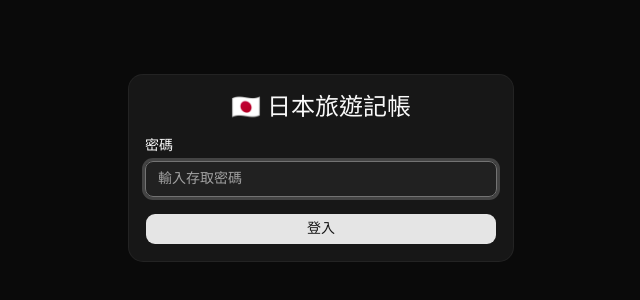
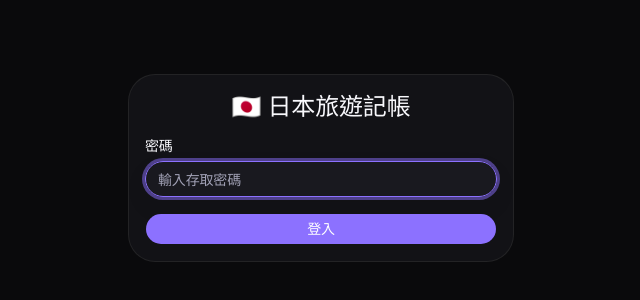
Before and after one commit to zooroy/japan-receipt-tracking, a Next.js app: page /login in a window 1280 px wide. Shown: the part 232-532 px from the top of the page, without its empty margins (319-959 px from the left). Built offline with nearby package versions, Linux system fonts and the light colour scheme.

Commit message:
refactor(ui): 集中管理分類設定並更新設計 token
新增 categories.ts 作為分類標籤與顏色的單一來源，
移除四個元件中重複的 CATEGORY_LABELS 常數。
同步更新 globals.css 至 OKLCH 色彩空間，
並修正圖表 CSS 變數語法（hsl(var(--)) → var(--)）。

```diff
--- a/src/app/globals.css
+++ b/src/app/globals.css
@@ -1,120 +1,173 @@
 @import "tailwindcss";
-@import "tw-animate-css";
-@import "shadcn/tailwind.css";
 
 @custom-variant dark (&:is(.dark *));
+
+:root {
+  --background: oklch(0.9946 0.0026 286.3519);
+  --foreground: oklch(0.1615 0.0105 285.1663);
+  --card: oklch(1.0000 0 0);
+  --card-foreground: oklch(0.1615 0.0105 285.1663);
+  --popover: oklch(1.0000 0 0);
+  --popover-foreground: oklch(0.1615 0.0105 285.1663);
+  --primary: oklch(0.5565 0.2430 261.9529);
+  --primary-foreground: oklch(0.9670 0.0029 264.5419);
+  --secondary: oklch(0.9475 0.0268 290.4744);
+  --secondary-foreground: oklch(0.4143 0.1248 286.0391);
+  --muted: oklch(0.9601 0.0093 286.2229);
+  --muted-foreground: oklch(0.5052 0.0379 284.9640);
+  --accent: oklch(0.9634 0.0175 279.0619);
+  --accent-foreground: oklch(0.5553 0.2554 283.4559);
+  --destructive: oklch(0.6368 0.2078 25.3313);
+  --destructive-foreground: oklch(0.9842 0.0034 247.8575);
+  --border: oklch(0.9163 0.0162 286.0759);
+  --input: oklch(0.9163 0.0162 286.0759);
+  --ring: oklch(0.5565 0.2430 261.9529);
+  --chart-1: oklch(0.5553 0.2554 283.4559);
+  --chart-2: oklch(0.6037 0.2141 267.5162);
+  --chart-3: oklch(0.7495 0.1297 210.9704);
+  --chart-4: oklch(0.8023 0.1492 175.5763);
+  --chart-5: oklch(0.6945 0.1422 167.0638);
+  --sidebar: oklch(0.9946 0.0026 286.3519);
+  --sidebar-foreground: oklch(0.1615 0.0105 285.1663);
+  --sidebar-primary: oklch(0.5565 0.2430 261.9529);
+  --sidebar-primary-foreground: oklch(1.0000 0 0);
+  --sidebar-accent: oklch(0.9634 0.0175 279.0619);
+  --sidebar-accent-foreground: oklch(0.5553 0.2554 283.4559);
+  --sidebar-border: oklch(0.9163 0.0162 286.0759);
+  --sidebar-ring: oklch(0.5565 0.2430 261.9529);
+  --font-sans: 'Inter', sans-serif;
+  --font-serif: 'Merriweather', serif;
+  --font-mono: 'JetBrains Mono', monospace;
+  --radius: 1.4rem;
+  --shadow-x: 0px;
+  --shadow-y: 4px;
+  --shadow-blur: 15px;
+  --shadow-spread: 0px;
+  --shadow-opacity: 0.15;
+  --shadow-color: #000000;
+  --shadow-2xs: 0px 4px 15px 0px hsl(0 0% 0% / 0.07);
+  --shadow-xs: 0px 4px 15px 0px hsl(0 0% 0% / 0.07);
+  --shadow-sm: 0px 4px 15px 0px hsl(0 0% 0% / 0.15), 0px 1px 2px -1px hsl(0 0% 0% / 0.15);
+  --shadow: 0px 4px 15px 0px hsl(0 0% 0% / 0.15), 0px 1px 2px -1px hsl(0 0% 0% / 0.15);
+  --shadow-md: 0px 4px 15px 0px hsl(0 0% 0% / 0.15), 0px 2px 4px -1px hsl(0 0% 0% / 0.15);
+  --shadow-lg: 0px 4px 15px 0px hsl(0 0% 0% / 0.15), 0px 4px 6px -1px hsl(0 0% 0% / 0.15);
+  --shadow-xl: 0px 4px 15px 0px hsl(0 0% 0% / 0.15), 0px 8px 10px -1px hsl(0 0% 0% / 0.15);
+  --shadow-2xl: 0px 4px 15px 0px hsl(0 0% 0% / 0.38);
+  --tracking-normal: -0.01em;
+  --spacing: 0.25rem;
+}
+
+.dark {
+  --background: oklch(0.1457 0.0043 285.8570);
+  --foreground: oklch(0.9803 0.0053 286.3017);
+  --card: oklch(0.1840 0.0081 285.5768);
+  --card-foreground: oklch(0.9803 0.0053 286.3017);
+  --popover: oklch(0.1840 0.0081 285.5768);
+  --popover-foreground: oklch(0.9803 0.0053 286.3017);
+  --primary: oklch(0.6449 0.2024 288.1131);
+  --primary-foreground: oklch(1.0000 0 0);
+  --secondary: oklch(0.2434 0.0577 285.6789);
+  --secondary-foreground: oklch(0.8684 0.0704 292.0563);
+  --muted: oklch(0.2225 0.0194 284.7155);
+  --muted-foreground: oklch(0.7155 0.0288 285.6486);
+  --accent: oklch(0.2793 0.0598 283.1864);
+  --accent-foreground: oklch(0.8201 0.0997 293.7767);
+  --destructive: oklch(0.3958 0.1331 25.7230);
+  --destructive-foreground: oklch(0.9842 0.0034 247.8575);
+  --border: oklch(0.2897 0.0199 285.0881);
+  --input: oklch(0.2897 0.0199 285.0881);
+  --ring: oklch(0.6449 0.2024 288.1131);
+  --chart-1: oklch(0.6231 0.1880 259.8145);
+  --chart-2: oklch(0.6268 0.2325 303.9004);
+  --chart-3: oklch(0.5854 0.2041 277.1173);
+  --chart-4: oklch(0.6056 0.2189 292.7172);
+  --chart-5: oklch(0.7845 0.1325 181.9120);
+  --sidebar: oklch(0.1795 0.0082 285.5496);
+  --sidebar-foreground: oklch(0.9197 0.0040 286.3202);
+  --sidebar-primary: oklch(0.6449 0.2024 288.1131);
+  --sidebar-primary-foreground: oklch(1.0000 0 0);
+  --sidebar-accent: oklch(0.2434 0.0577 285.6789);
+  --sidebar-accent-foreground: oklch(0.8684 0.0704 292.0563);
+  --sidebar-border: oklch(0.2739 0.0055 286.0326);
+  --sidebar-ring: oklch(0.6449 0.2024 288.1131);
+  --font-sans: 'Inter', sans-serif;
+  --font-serif: 'Merriweather', serif;
+  --font-mono: 'JetBrains Mono', monospace;
+  --radius: 1.4rem;
+  --shadow-x: 0px;
+  --shadow-y: 10px;
+  --shadow-blur: 25px;
+  --shadow-spread: 0px;
+  --shadow-opacity: 0.15;
+  --shadow-color: #000000;
+  --shadow-2xs: 0px 10px 25px 0px hsl(0 0% 0% / 0.07);
+  --shadow-xs: 0px 10px 25px 0px hsl(0 0% 0% / 0.07);
+  --shadow-sm: 0px 10px 25px 0px hsl(0 0% 0% / 0.15), 0px 1px 2px -1px hsl(0 0% 0% / 0.15);
+  --shadow: 0px 10px 25px 0px hsl(0 0% 0% / 0.15), 0px 1px 2px -1px hsl(0 0% 0% / 0.15);
+  --shadow-md: 0px 10px 25px 0px hsl(0 0% 0% / 0.15), 0px 2px 4px -1px hsl(0 0% 0% / 0.15);
+  --shadow-lg: 0px 10px 25px 0px hsl(0 0% 0% / 0.15), 0px 4px 6px -1px hsl(0 0% 0% / 0.15);
+  --shadow-xl: 0px 10px 25px 0px hsl(0 0% 0% / 0.15), 0px 8px 10px -1px hsl(0 0% 0% / 0.15);
+  --shadow-2xl: 0px 10px 25px 0px hsl(0 0% 0% / 0.38);
+}
 
 @theme inline {
   --color-background: var(--background);
   --color-foreground: var(--foreground);
+  --color-card: var(--card);
+  --color-card-foreground: var(--card-foreground);
+  --color-popover: var(--popover);
+  --color-popover-foreground: var(--popover-foreground);
+  --color-primary: var(--primary);
+  --color-primary-foreground: var(--primary-foreground);
+  --color-secondary: var(--secondary);
+  --color-secondary-foreground: var(--secondary-foreground);
+  --color-muted: var(--muted);
+  --color-muted-foreground: var(--muted-foreground);
+  --color-accent: var(--accent);
+  --color-accent-foreground: var(--accent-foreground);
+  --color-destructive: var(--destructive);
+  --color-destructive-foreground: var(--destructive-foreground);
+  --color-border: var(--border);
+  --color-input: var(--input);
+  --color-ring: var(--ring);
+  --color-chart-1: var(--chart-1);
+  --color-chart-2: var(--chart-2);
+  --color-chart-3: var(--chart-3);
+  --color-chart-4: var(--chart-4);
+  --color-chart-5: var(--chart-5);
+  --color-sidebar: var(--sidebar);
+  --color-sidebar-foreground: var(--sidebar-foreground);
+  --color-sidebar-primary: var(--sidebar-primary);
+  --color-sidebar-primary-foreground: var(--sidebar-primary-foreground);
+  --color-sidebar-accent: var(--sidebar-accent);
+  --color-sidebar-accent-foreground: var(--sidebar-accent-foreground);
+  --color-sidebar-border: var(--sidebar-border);
+  --color-sidebar-ring: var(--sidebar-ring);
+
   --font-sans: var(--font-sans);
-  --font-mono: var(--font-geist-mono);
-  --font-heading: var(--font-sans);
-  --color-sidebar-ring: var(--sidebar-ring);
-  --color-sidebar-border: var(--sidebar-border);
-  --color-sidebar-accent-foreground: var(--sidebar-accent-foreground);
-  --color-sidebar-accent: var(--sidebar-accent);
-  --color-sidebar-primary-foreground: var(--sidebar-primary-foreground);
-  --color-sidebar-primary: var(--sidebar-primary);
-  --color-sidebar-foreground: var(--sidebar-foreground);
-  --color-sidebar: var(--sidebar);
-  --color-chart-5: var(--chart-5);
-  --color-chart-4: var(--chart-4);
-  --color-chart-3: var(--chart-3);
-  --color-chart-2: var(--chart-2);
-  --color-chart-1: var(--chart-1);
-  --color-ring: var(--ring);
-  --color-input: var(--input);
-  --color-border: var(--border);
-  --color-destructive: var(--destructive);
-  --color-accent-foreground: var(--accent-foreground);
-  --color-accent: var(--accent);
-  --color-muted-foreground: var(--muted-foreground);
-  --color-muted: var(--muted);
-  --color-secondary-foreground: var(--secondary-foreground);
-  --color-secondary: var(--secondary);
-  --color-primary-foreground: var(--primary-foreground);
-  --color-primary: var(--primary);
-  --color-popover-foreground: var(--popover-foreground);
-  --color-popover: var(--popover);
-  --color-card-foreground: var(--card-foreground);
-  --color-card: var(--card);
-  --radius-sm: calc(var(--radius) * 0.6);
-  --radius-md: calc(var(--radius) * 0.8);
+  --font-mono: var(--font-mono);
+  --font-serif: var(--font-serif);
+
+  --radius-sm: calc(var(--radius) - 4px);
+  --radius-md: calc(var(--radius) - 2px);
   --radius-lg: var(--radius);
-  --radius-xl: calc(var(--radius) * 1.4);
-  --radius-2xl: calc(var(--radius) * 1.8);
-  --radius-3xl: calc(var(--radius) * 2.2);
-  --radius-4xl: calc(var(--radius) * 2.6);
-}
+  --radius-xl: calc(var(--radius) + 4px);
 
-:root {
-  --background: oklch(1 0 0);
-  --foreground: oklch(0.145 0 0);
-  --card: oklch(1 0 0);
-  --card-foreground: oklch(0.145 0 0);
-  --popover: oklch(1 0 0);
-  --popover-foreground: oklch(0.145 0 0);
-  --primary: oklch(0.205 0 0);
-  --primary-foreground: oklch(0.985 0 0);
-  --secondary: oklch(0.97 0 0);
-  --secondary-foreground: oklch(0.205 0 0);
-  --muted: oklch(0.97 0 0);
-  --muted-foreground: oklch(0.556 0 0);
-  --accent: oklch(0.97 0 0);
-  --accent-foreground: oklch(0.205 0 0);
-  --destructive: oklch(0.577 0.245 27.325);
-  --border: oklch(0.922 0 0);
-  --input: oklch(0.922 0 0);
-  --ring: oklch(0.708 0 0);
-  --chart-1: oklch(0.87 0 0);
-  --chart-2: oklch(0.556 0 0);
-  --chart-3: oklch(0.439 0 0);
-  --chart-4: oklch(0.371 0 0);
-  --chart-5: oklch(0.269 0 0);
-  --radius: 0.625rem;
-  --sidebar: oklch(0.985 0 0);
-  --sidebar-foreground: oklch(0.145 0 0);
-  --sidebar-primary: oklch(0.205 0 0);
-  --sidebar-primary-foreground: oklch(0.985 0 0);
-  --sidebar-accent: oklch(0.97 0 0);
-  --sidebar-accent-foreground: oklch(0.205 0 0);
-  --sidebar-border: oklch(0.922 0 0);
-  --sidebar-ring: oklch(0.708 0 0);
-}
+  --shadow-2xs: var(--shadow-2xs);
+  --shadow-xs: var(--shadow-xs);
+  --shadow-sm: var(--shadow-sm);
+  --shadow: var(--shadow);
+  --shadow-md: var(--shadow-md);
+  --shadow-lg: var(--shadow-lg);
+  --shadow-xl: var(--shadow-xl);
+  --shadow-2xl: var(--shadow-2xl);
 
-.dark {
-  --background: oklch(0.145 0 0);
-  --foreground: oklch(0.985 0 0);
-  --card: oklch(0.205 0 0);
-  --card-foreground: oklch(0.985 0 0);
-  --popover: oklch(0.205 0 0);
-  --popover-foreground: oklch(0.985 0 0);
-  --primary: oklch(0.922 0 0);
-  --primary-foreground: oklch(0.205 0 0);
-  --secondary: oklch(0.269 0 0);
-  --secondary-foreground: oklch(0.985 0 0);
-  --muted: oklch(0.269 0 0);
-  --muted-foreground: oklch(0.708 0 0);
-  --accent: oklch(0.269 0 0);
-  --accent-foreground: oklch(0.985 0 0);
-  --destructive: oklch(0.704 0.191 22.216);
-  --border: oklch(1 0 0 / 10%);
-  --input: oklch(1 0 0 / 15%);
-  --ring: oklch(0.556 0 0);
-  --chart-1: oklch(0.87 0 0);
-  --chart-2: oklch(0.556 0 0);
-  --chart-3: oklch(0.439 0 0);
-  --chart-4: oklch(0.371 0 0);
-  --chart-5: oklch(0.269 0 0);
-  --sidebar: oklch(0.205 0 0);
-  --sidebar-foreground: oklch(0.985 0 0);
-  --sidebar-primary: oklch(0.488 0.243 264.376);
-  --sidebar-primary-foreground: oklch(0.985 0 0);
-  --sidebar-accent: oklch(0.269 0 0);
-  --sidebar-accent-foreground: oklch(0.985 0 0);
-  --sidebar-border: oklch(1 0 0 / 10%);
-  --sidebar-ring: oklch(0.556 0 0);
+  --tracking-tighter: calc(var(--tracking-normal) - 0.05em);
+  --tracking-tight: calc(var(--tracking-normal) - 0.025em);
+  --tracking-normal: var(--tracking-normal);
+  --tracking-wide: calc(var(--tracking-normal) + 0.025em);
+  --tracking-wider: calc(var(--tracking-normal) + 0.05em);
+  --tracking-widest: calc(var(--tracking-normal) + 0.1em);
 }
 
 @layer base {
@@ -123,8 +176,6 @@
   }
   body {
     @apply bg-background text-foreground;
-  }
-  html {
-    @apply font-sans;
+    letter-spacing: var(--tracking-normal);
   }
 }
--- /dev/null
+++ b/src/lib/categories.ts
@@ -0,0 +1,18 @@
+export const CATEGORIES = {
+  food:          { label: "飲食",   color: "#f59e0b" },
+  shopping:      { label: "購物",   color: "#6366f1" },
+  transport:     { label: "交通",   color: "#3b82f6" },
+  accommodation: { label: "住宿",   color: "#10b981" },
+  sightseeing:   { label: "觀光",   color: "#ec4899" },
+  other:         { label: "其他",   color: "#8b5cf6" },
+} as const;
+
+export type CategoryKey = keyof typeof CATEGORIES;
+
+export function getCategoryLabel(key: string): string {
+  return CATEGORIES[key as CategoryKey]?.label ?? key;
+}
+
+export function getCategoryColor(key: string): string {
+  return CATEGORIES[key as CategoryKey]?.color ?? "#8b5cf6";
+}
```
Also changed, not shown: src/components/dashboard/CategoryChart.tsx (+8 -17 lines), src/components/dashboard/DailyChart.tsx (+17 -8 lines), src/components/dashboard/RecentReceipts.tsx (+9 -11 lines), src/components/receipts/ReceiptList.tsx (+9 -11 lines).
